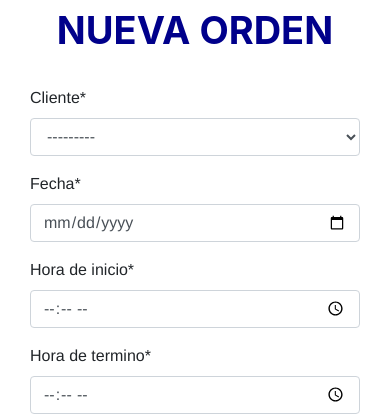
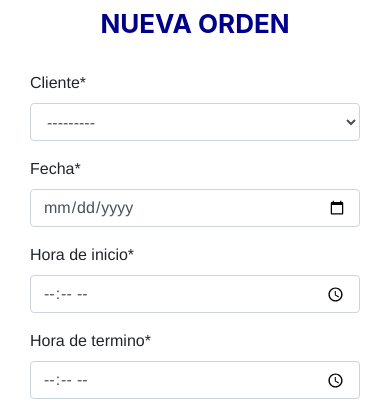
Before and after one commit to Caro35/ascensor, a Django app: page /ascensor/NuevaOrden.html in a window 390 px wide. Shown: the part 76-495 px from the top of the page. Run offline with Django 3.2, Linux system fonts and the light colour scheme; data that the repository does not hold is empty; some libraries are stand-ins or nearby versions.

Commit message:
Modificaciones diseño

```diff
--- a/sitio/ascensor/static/ascensor/css/cuerpo.css
+++ b/sitio/ascensor/static/ascensor/css/cuerpo.css
@@ -1,6 +1,7 @@
 /*Tablas Responsivo*/
 
 @media screen and (max-width: 768px) {
+
   table thead {
     border: none;
     clip: rect(0 0 0 0);
@@ -39,6 +40,14 @@
 
 }
 
+@media screen and (max-width: 576px)  {
+
+  .Titulo {
+    font-size: 26px!important;
+
+  }
+}
+
 .Titulo{
   text-transform: uppercase;
   color:darkblue;
```
Lines whose indentation alone changed are shown as unchanged.
